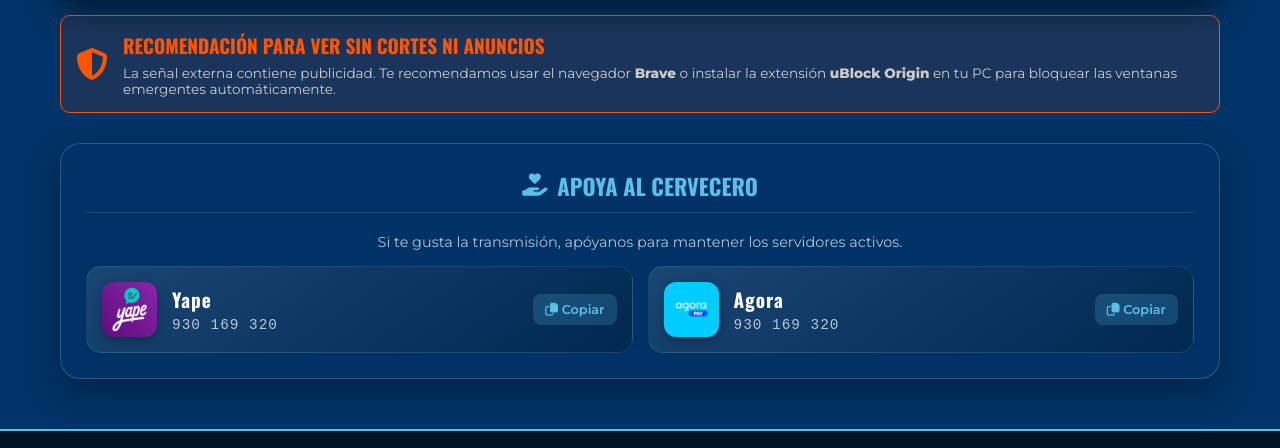
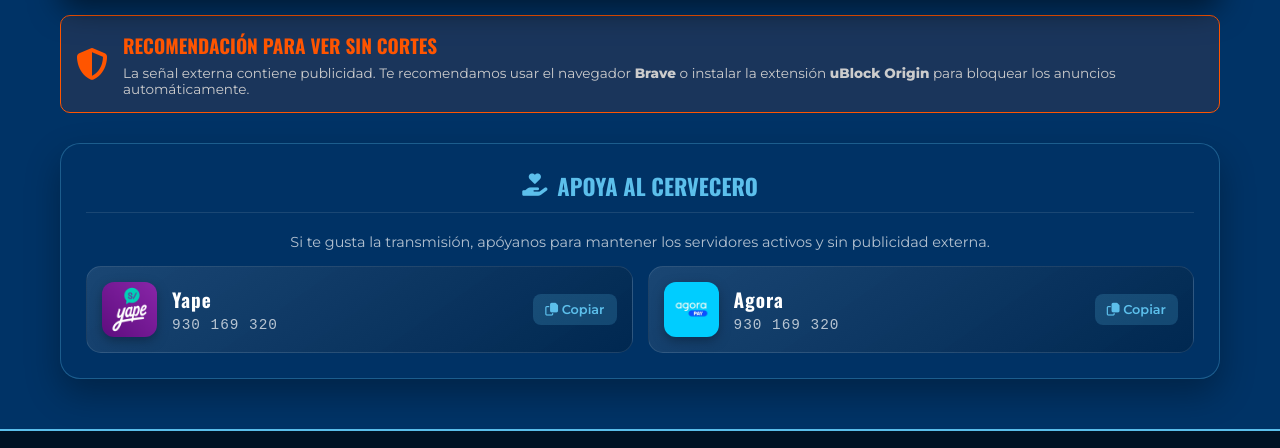
Before and after one commit to Arnoldsalda/ElCerveceroTV, a plain HTML site: page reproductor.html in a window 1280 px wide. Shown: the part 837-1285 px from the top of the page. Drawn offline with nearby package versions, Linux system fonts and the light colour scheme.

Commit message:
Update reproductor.html

```diff
--- a/reproductor.html
+++ b/reproductor.html
@@ -42,8 +42,8 @@
             <div style="background: rgba(255, 85, 0, 0.1); border: 1px solid #ff5500; padding: 15px; border-radius: 10px; margin-top: 15px; display: flex; gap: 15px; align-items: center;">
                 <i class="fa-solid fa-shield-halved" style="color: #ff5500; font-size: 2rem;"></i>
                 <div>
-                    <h4 style="margin: 0; color: #ff5500; font-family: 'Oswald', sans-serif; font-size: 1.2rem; text-transform: uppercase;">Recomendación para ver sin cortes ni anuncios</h4>
-                    <p style="margin: 5px 0 0 0; font-size: 0.85rem; color: #ccc;">La señal externa contiene publicidad. Te recomendamos usar el navegador <b>Brave</b> o instalar la extensión <b>uBlock Origin</b> en tu PC para bloquear las ventanas emergentes automáticamente.</p>
+                    <h4 style="margin: 0; color: #ff5500; font-family: 'Oswald', sans-serif; font-size: 1.2rem; text-transform: uppercase;">RECOMENDACIÓN PARA VER SIN CORTES</h4>
+                    <p style="margin: 5px 0 0 0; font-size: 0.85rem; color: #ccc;">La señal externa contiene publicidad. Te recomendamos usar el navegador <b>Brave</b> o instalar la extensión <b>uBlock Origin</b> para bloquear los anuncios automáticamente.</p>
                 </div>
             </div>
         </section>
@@ -52,7 +52,7 @@
             <h3 class="panel-header" style="justify-content: center; font-size: 1.4rem;">
                 <i class="fa-solid fa-hand-holding-heart"></i> Apoya al Cervecero
             </h3>
-            <p class="donation-desc">Si te gusta la transmisión, apóyanos para mantener los servidores activos.</p>
+            <p class="donation-desc">Si te gusta la transmisión, apóyanos para mantener los servidores activos y sin publicidad externa.</p>
             <div class="donations-grid" style="display: grid; grid-template-columns: repeat(auto-fit, minmax(250px, 1fr)); gap: 15px;">
                 <div class="premium-card card-yape" onclick="copyText('930169320', 'Yape')">
                     <div class="card-left">
@@ -86,11 +86,9 @@
             const urlParams = new URLSearchParams(window.location.search);
             const stream = urlParams.get('url');
             const nombre = urlParams.get('nombre');
-            const logo = urlParams.get('logo');
 
             if (stream) {
-                if (nombre) document.getElementById('canal-titulo').innerText = nombre.toUpperCase() + " EN VIVO";
-                if (logo && logo !== 'undefined') document.getElementById('canal-img-poster').src = logo;
+                if (nombre) document.getElementById('canal-titulo').innerText = nombre.toUpperCase();
 
                 const fakePoster = document.getElementById('fake-poster');
                 const liveIframe = document.getElementById('live-iframe');
```
